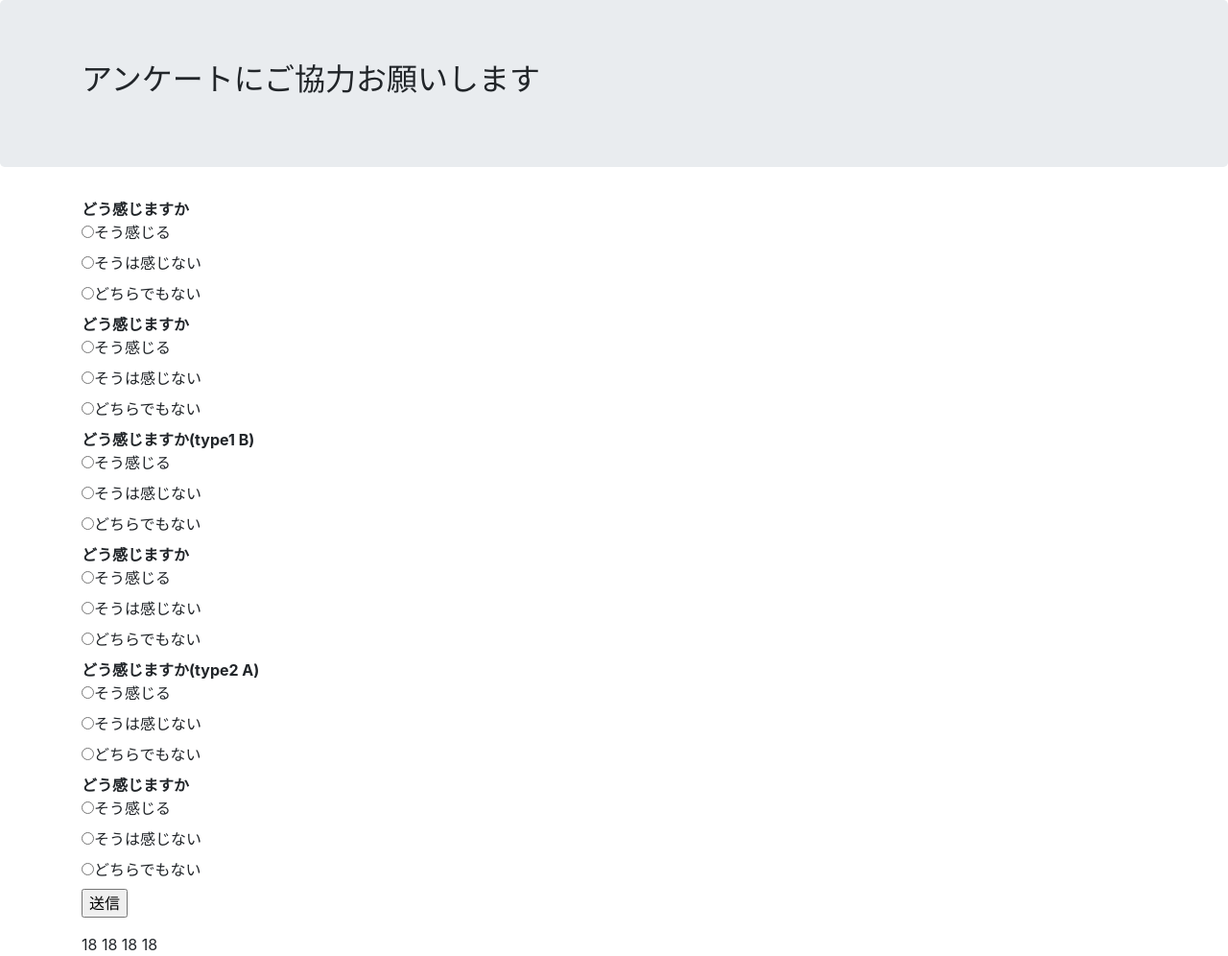
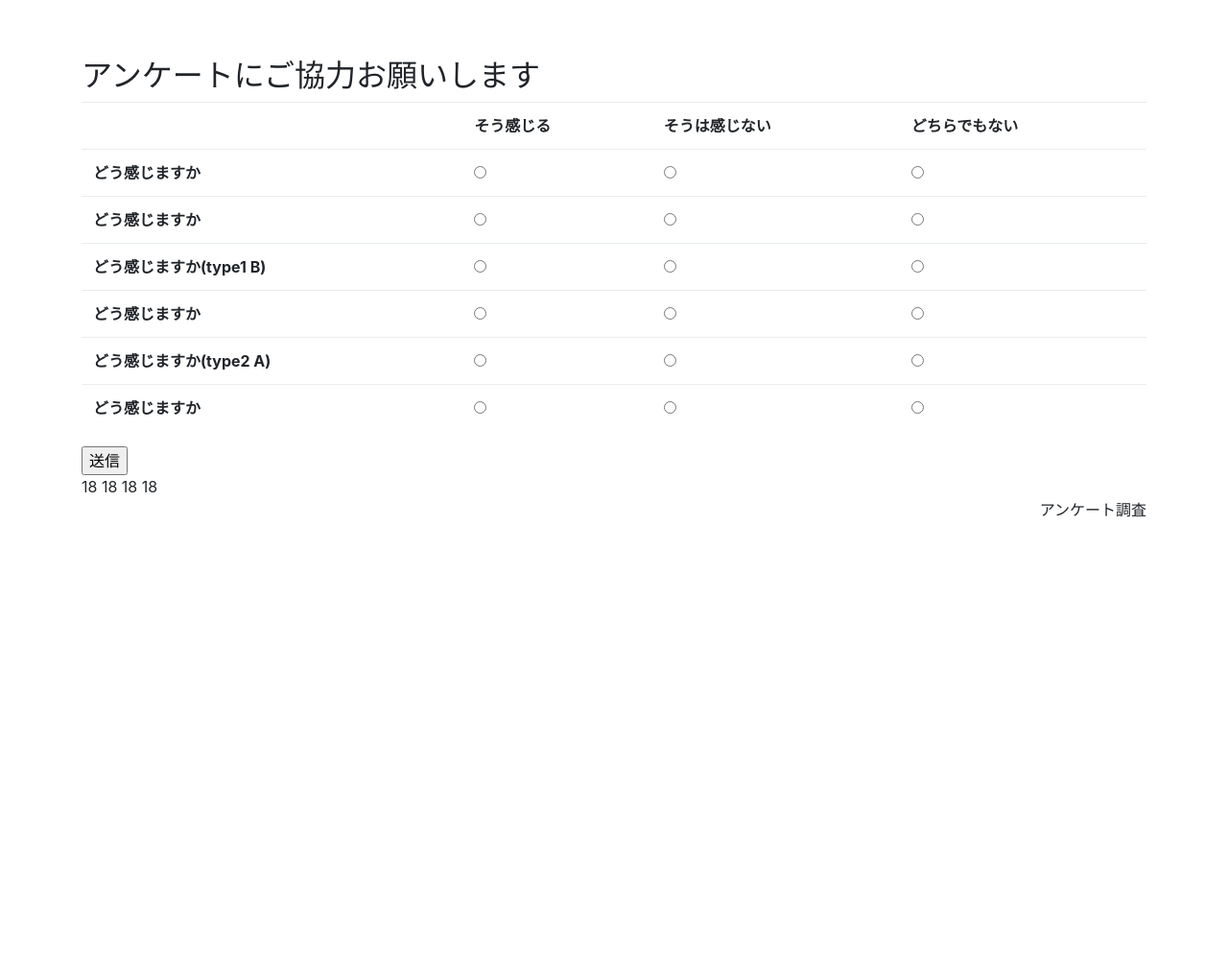
Before and after one commit to nakam0t0/questions, a Flask app: page / in a window 1280 px wide. Shown: the whole page at 96% size. After the commit the page ends 539 px from the top, so only its background shows below. Run offline with Flask 2, Linux system fonts and the light colour scheme; data comes from the database, SQL or seed files in the repository; both versions use the stored data as it was after the commit; some libraries are stand-ins or nearby versions.

Commit message:
restart edit

```diff
--- a/questions/static/css/style.css
+++ b/questions/static/css/style.css
@@ -1,13 +1,57 @@
-/*body            { font-family: sans-serif; background: #eee; }
-
-.container           { margin: 2em auto; border: 5px solid #ccc; padding: 0.8em; background: white; }
-.answers        { list-style: none; margin: 0; padding: 0; }
-.answers li     { margin: 0.8em 1.2em; }
-.answers li h2  { margin-left: -1em; }
-.answer      { font-size: 0.9em; border-bottom: 1px solid #ccc; }
-.answer dl   { font-weight: bold; }
-.metanav        { text-align: right; font-size: 0.8em; padding: 0.3em;
-                  margin-bottom: 1em; background: #fafafa; }
-.flash          { background: #cee5F5; padding: 0.5em;
-                  border: 1px solid #aacbe2; }
-.error          { background: #f0d6d6; padding: 0.5em; }*/
+body {
+    background-color: #FFF;
+    width: 100%;
+    position: relative;
+    height: auto !important;
+    height: 100%;
+    min-height: 100%;
+    padding-top: 60px;
+    padding-bottom: 60px;
+}
+/*#header {
+    text-align: center;
+    color: #FFF;
+    font-size: 36px;
+    background-color: #58F;
+    position: fixed;
+    top: 0;
+    width: 100%;
+    height: 60px;
+}
+#header:hover {
+    color: #58F;
+    background-color: #FFF;
+}
+#footer {
+    color: #000000;
+    background-color: #FFF;
+    position: fixed;
+    bottom: 0;
+    width: 100%;
+    height: 45px;
+}
+#footer:hover {
+    background-color: #E7FFFF;
+}
+.like_jumbotron {
+     margin: 30px 0px;
+     padding: 30px;
+     background-color: #E7FFFF;
+     border-radius: 30px;
+}
+.dialogue {
+    font-size: 24px;
+    padding: 10px;
+    display: inline-block;
+    border-radius: 15px;
+}
+.bot {
+    color: #58F;
+    background-color: #FFF;
+}
+.right {
+     text-align: right;
+}
+.left {
+     text-align: left;
+}*/
--- a/questions/templates/admin.html
+++ b/questions/templates/admin.html
@@ -1,6 +1,5 @@
 {% extends "layout.html" %}
 {% block body %}
-<!-- <div style="padding: 30px;"> -->
     <form action="{{ url_for('output') }}" method=post>
         <input type=submit value=csv更新>
     </form>
@@ -15,5 +14,4 @@
     <tr><li><em>No Answer</em></tr>
     {% endfor %}
     </table>
-<!-- </div> -->
 {% endblock %}
--- a/questions/templates/layout.html
+++ b/questions/templates/layout.html
@@ -1,14 +1,37 @@
-<!doctype html>
+<!DOCTYPE html>
+<html>
+    <head>
+        <meta charset="utf-8">
         <title>アンケート</title>
-<link rel="stylesheet" type=text/css href="{{ url_for('static', filename='css/bootstrap.css') }}">
-<!-- <link rel=stylesheet type=text/css href="{{ url_for('static', filename='css/style.css') }}"> -->
-<div class="jumbotron">
+        <link rel="stylesheet" type="text/css" href="{{ url_for('static', filename='css/bootstrap.css') }}">
+        <link rel="stylesheet" type="text/css" href="{{ url_for('static', filename='css/style.css') }}">
+        <meta name="viewport" content="width=device-width, initial-scale=1">
+    </head>
+    <body>
+        <div class="head">
             <div class="container">
-        <h2>{{ header }}</h2>
+                <div class="like_jumbotron">
+                    <h2 id="header">{{ header }}</h2>
                 </div>
             </div>
+        </div>
+
+
         <div class="container">
             {% for message in get_flashed_messages() %}
                 {{ message }}
-    {% endfor %} {% block body %}{% endblock %}
+            {% endfor %}
+
+            {% block body %}
+            {% endblock %}
         </div>
+
+        <div class="foot">
+            <div class="container">
+                <div class="right">
+                    <p style="text-align: right;">{{ footer }}</p>
+                </div>
+            </div>
+        </div>
+    </body>
+</html>
--- a/questions/templates/question.html
+++ b/questions/templates/question.html
@@ -1,58 +1,69 @@
 {% extends "layout.html" %}
 {% block body %}
   <form action="{{ url_for('answer') }}" method=post class=answer>
-    <dl>
-        <div class="">
-
-        </div>
-      <dt required>どう感じますか
-      <dd><input type=radio name=q1 value=1 required>そう感じる
-      <dd><input type=radio name=q1 value=2 required>そうは感じない
-      <dd><input type=radio name=q1 value=3 required required>どちらでもない
-
-      <dt required>どう感じますか
-      <dd><input type=radio name=q2 value=1 required>そう感じる
-      <dd><input type=radio name=q2 value=2 required>そうは感じない
-      <dd><input type=radio name=q2 value=3 required>どちらでもない
-
+      <table class="table">
+          <tr>
+              <th></th>
+              <th>そう感じる</th>
+              <th>そうは感じない</th>
+              <th>どちらでもない</th>
+          </tr>
+          <tr>
+              <th>どう感じますか</th>
+              <td><input type=radio name=q1 value=1 required></td>
+              <td><input type=radio name=q1 value=2 required></td>
+              <td><input type=radio name=q1 value=3 required></td>
+          </tr>
+          <tr>
+              <th>どう感じますか</th>
+              <td><input type=radio name=q2 value=1 required></td>
+              <td><input type=radio name=q2 value=2 required></td>
+              <td><input type=radio name=q2 value=3 required></td>
+          </tr>
           {% if type1 == "A" %}
-      <dt required>どう感じますか(type1 A)
-      <dd><input type=radio name=q3 value=1 required>そう感じる
-      <dd><input type=radio name=q3 value=2 required>そうは感じない
-      <dd><input type=radio name=q3 value=3 required>どちらでもない
+          <tr>
+              <th>どう感じますか(type1 A)</th>
+              <td><input type=radio name=q3 value=1 required></td>
+              <td><input type=radio name=q3 value=2 required></td>
+              <td><input type=radio name=q3 value=3 required></td>
               <input type="hidden" name="type1" value="A">
+          </tr>
           {% else %}
-      <dt required>どう感じますか(type1 B)
-      <dd><input type=radio name=q3 value=1 required>そう感じる
-      <dd><input type=radio name=q3 value=2 required>そうは感じない
-      <dd><input type=radio name=q3 value=3 required>どちらでもない
+              <th>どう感じますか(type1 B)</th>
+              <td><input type=radio name=q3 value=1 required></td>
+              <td><input type=radio name=q3 value=2 required></td>
+              <td><input type=radio name=q3 value=3 required></td>
               <input type="hidden" name="type1" value="B">
           {% endif %}
-
-      <dt required>どう感じますか
-      <dd><input type=radio name=q4 value=1 required>そう感じる
-      <dd><input type=radio name=q4 value=2 required>そうは感じない
-      <dd><input type=radio name=q4 value=3 required>どちらでもない
+          <tr>
+              <th>どう感じますか</th>
+              <td><input type=radio name=q4 value=1 required></td>
+              <td><input type=radio name=q4 value=2 required></td>
+              <td><input type=radio name=q4 value=3 required></td>
+          </tr>
           {% if type2 == "A" %}
-      <dt required>どう感じますか(type2 A)
-      <dd><input type=radio name=q5 value=1 required>そう感じる
-      <dd><input type=radio name=q5 value=2 required>そうは感じない
-      <dd><input type=radio name=q5 value=3 required>どちらでもない
+          <tr>
+              <th>どう感じますか(type2 A)</th>
+              <td><input type=radio name=q5 value=1 required></td>
+              <td><input type=radio name=q5 value=2 required></td>
+              <td><input type=radio name=q5 value=3 required></td>
               <input type="hidden" name="type2" value="A">
+          </tr>
           {% else %}
-      <dt required>どう感じますか(type2 B)
-      <dd><input type=radio name=q5 value=1 required>そう感じる
-      <dd><input type=radio name=q5 value=2 required>そうは感じない
-      <dd><input type=radio name=q5 value=3 required>どちらでもない
+              <th>どう感じますか(type2 B)</th>
+              <td><input type=radio name=q5 value=1 required></td>
+              <td><input type=radio name=q5 value=2 required></td>
+              <td><input type=radio name=q5 value=3 required></td>
               <input type="hidden" name="type2" value="B">
           {% endif %}
-
-      <dt required>どう感じますか
-      <dd><input type=radio name=q6 value=1 required>そう感じる
-      <dd><input type=radio name=q6 value=2 required>そうは感じない
-      <dd><input type=radio name=q6 value=3 required>どちらでもない
-      <dd><input type=submit value=送信>
-    </dl>
+          <tr>
+              <th>どう感じますか</th>
+              <td><input type=radio name=q6 value=1 required></td>
+              <td><input type=radio name=q6 value=2 required></td>
+              <td><input type=radio name=q6 value=3 required></td>
+          </tr>
+      </table>
+      <input type=submit value=送信>
   </form>
 {% print(a1) %}
 {% print(b1) %}
--- a/questions/views.py
+++ b/questions/views.py
@@ -1,5 +1,5 @@
 import random, csv, codecs
-from flask import request, redirect, url_for, render_template, flash, send_from_directory # send_file
+from flask import request, redirect, url_for, render_template, flash, send_from_directory
 from questions import app, db
 from questions.models import Answer
 
@@ -28,7 +28,8 @@ def question():
     a2 = Answer.query.filter(Answer.type2 == "A").count()
     b2 = Answer.query.filter(Answer.type2 == "B").count()
     header = "アンケートにご協力お願いします"
-    return render_template('question.html', header=header, type1=type1, type2=type2, a1=a1, b1=b1, a2=a2, b2=b2)
+    footer = "アンケート調査"
+    return render_template('question.html', header=header, footer=footer, type1=type1, type2=type2, a1=a1, b1=b1, a2=a2, b2=b2)
 
 @app.route('/answer', methods=['POST'])
 def answer():
@@ -51,7 +52,8 @@ def answer():
 def show():
     answers = Answer.query.all()
     header = "管理者ページ"
-    return render_template('admin.html', answers = answers, header=header)
+    footer = "アンケート調査"
+    return render_template('admin.html', answers = answers, header=header, footer=footer)
 
 @app.route('/output', methods=['POST'])
 def output():
@@ -66,5 +68,5 @@ def output():
 
 @app.route('/download', methods=['POST'])
 def download():
+    flash('')
     return send_from_directory(app.config['UPLOAD_FOLDER'], "output.csv", as_attachment=True)
-    # return redirect(url_for('show'))
--- a/requirements.txt
+++ b/requirements.txt
@@ -1,4 +1,2 @@
 Flask
 Flask-SQLAlchemy
-Flask-Script
-redis
```
Also changed, not shown: questions/upload/output.csv (+15 -0 lines), questions/questions.db. Lines whose indentation alone changed are shown as unchanged.
